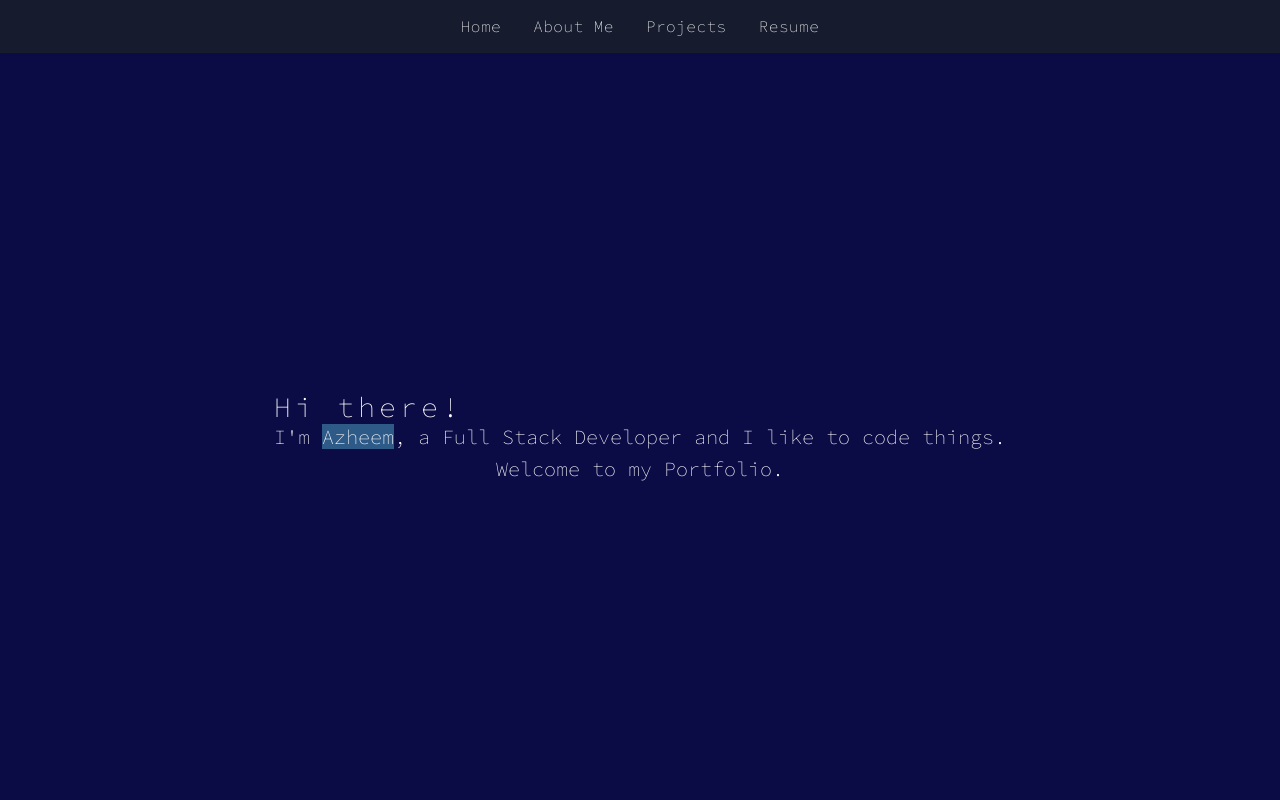
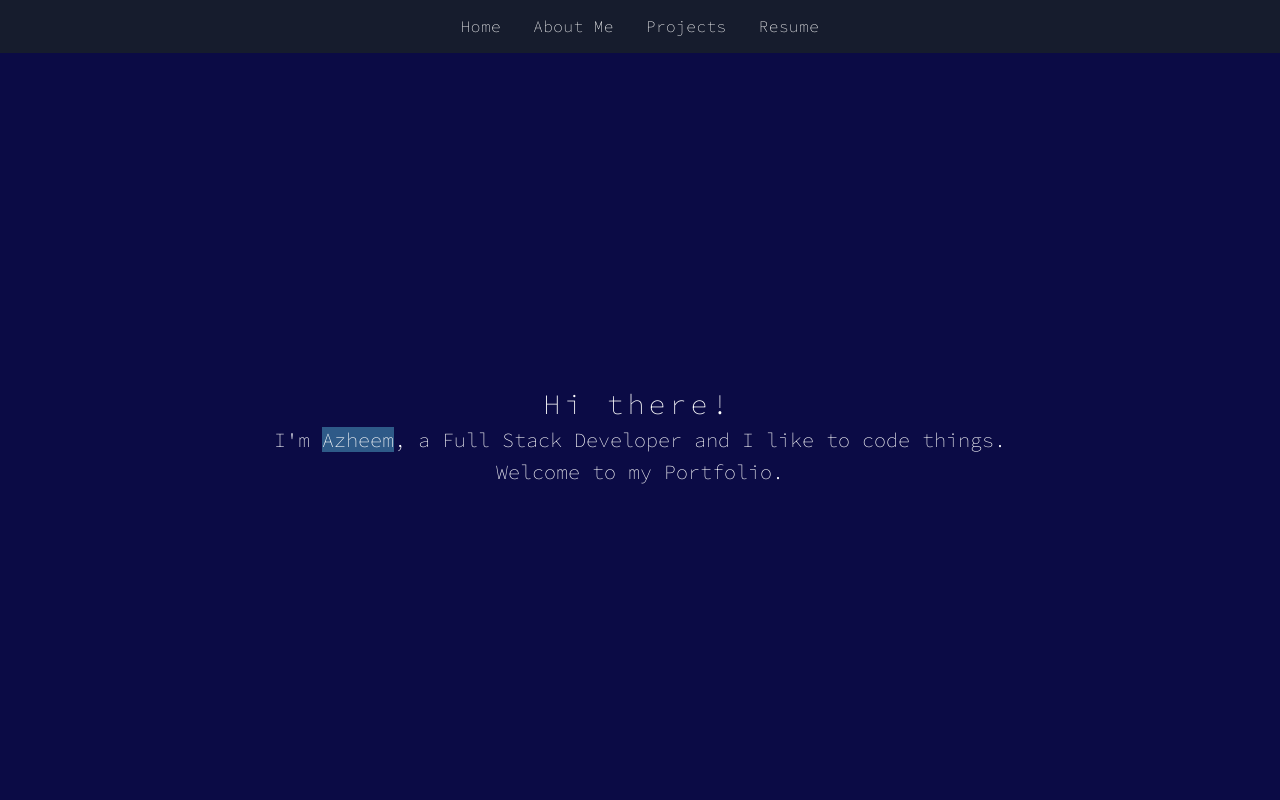
Before and after one commit to azheem-rahman/Portfolio, a React (Create React App) app: page / in a window 1280 px wide. Shown: the top 800 px of the page. Built offline with nearby package versions, Linux system fonts and the light colour scheme.

Commit message:
added padding and adjusted typewrite animation for landing page

```diff
--- a/src/components/LandingPage.module.css
+++ b/src/components/LandingPage.module.css
@@ -4,9 +4,11 @@
   place-items: center;
   text-align: center;
   width: 100%;
+  padding: 1em;
 }
 
 .typewriter {
+  display: inline-block;
   width: fit-content;
 }
 
@@ -15,7 +17,7 @@
   border-right: 0.15em solid white; /* The typwriter cursor */
   white-space: nowrap; /* Keeps the content on a single line */
   margin: 0 auto; /* Gives that scrolling effect as the typing happens */
-  letter-spacing: 0.15em; /* Adjust as needed */
+  letter-spacing: 0.15em;
   animation: typing 4s steps(9, end), blink-caret 0.5s step-end infinite;
 }
 
```
